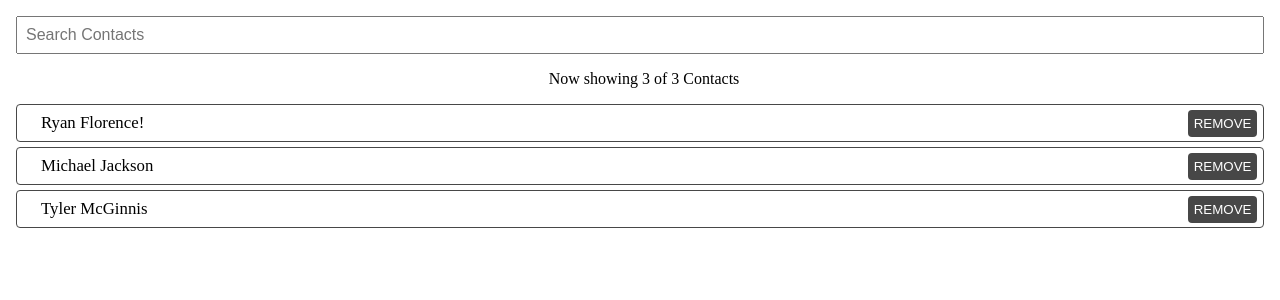
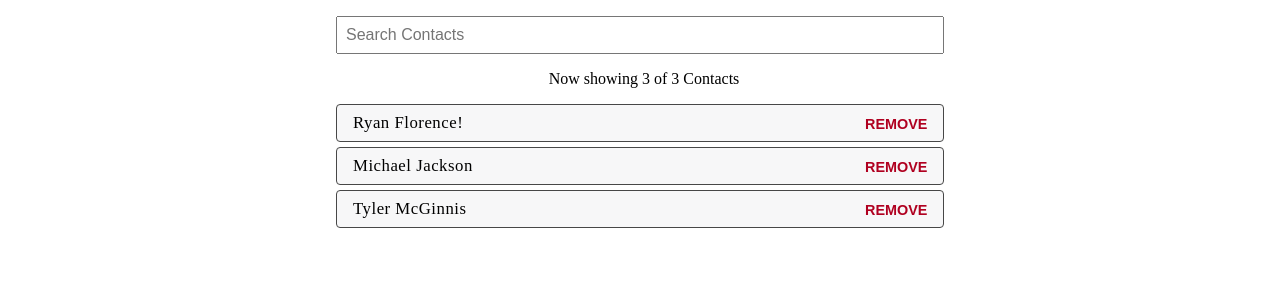
Before and after one commit to mankirats/Contact_List, a React (Create React App) app: page / in a window 1280 px wide. Shown: the top 300 px of the page. Built offline with nearby package versions, Linux system fonts and the light colour scheme.

Commit message:
ShowAll button added

```diff
--- a/src/Components/ListContacts.js
+++ b/src/Components/ListContacts.js
@@ -3,42 +3,59 @@ import propTypes from "prop-types";
 import SearchContacts from "./SearchContacts";
 import escapeStringRegexp from "escape-string-regexp";
 import styled from "styled-components";
+import { device } from "../device";
 
 const PageContainer = styled.div`
   padding: 1rem;
+  height: 100vh;
+  margin-left: auto;
+  margin-right: auto;
+  @media ${device.laptop} {
+    max-width: 50%;
+  }
 `;
 
 const ContactList = styled.ul`
   padding: 0;
 `;
 
+const ShowAllButton = styled.a``;
+
 const ContactItems = styled.li`
+  background-color: #f7f7f8;
   position: relative;
   border: 0.1px solid #474747;
   border-radius: 4px;
   list-style-type: none;
   width: 100%;
-  padding: 0.5rem 1.5rem;
+  letter-spacing: 0.5px;
+  padding: 0.5rem 1rem;
   margin-top: 5px;
   font-size: 1.05rem;
 `;
 
 const RemoveContactButton = styled.button`
   position: absolute;
-  right: 6px;
-  bottom: 4.5px;
+  right: 10px;
+  bottom: 3.5px;
   border-radius: 4px;
-  background-color: #474747;
-  color: white;
+  background-color: transparent;
+  color: #b00020;
+  font-weight: 600;
+  font-size: 0.9rem;
   border: transparent;
   outline: none;
   padding: 0.35rem;
   margin-right: auto;
+  &:hover {
+    text-decoration: underline;
+  }
 `;
 
 const ContactCounts = styled.div`
   padding: 1rem 0rem 0rem 0.5rem;
   text-align: center;
+  font-weight: 500;
 `;
 
 function ListContacts(props) {
@@ -48,6 +65,11 @@ function ListContacts(props) {
     setContactSearch((contactSearch = searchKey));
     console.log(contactSearch);
   };
+
+  const showAllContacts = () => {
+    setContactSearch((contactSearch = ""));
+  };
+
   let showingContacts;
   if (contactSearch) {
     const match = new RegExp(escapeStringRegexp(contactSearch), "i");
@@ -62,7 +84,14 @@ function ListContacts(props) {
         liftingSearchInput={(val) => handlingSearch(val)}
       ></SearchContacts>
       <ContactCounts>
-        Now showing {showingContacts.length} of {props.contacts.length} Contacts
+        Now showing {showingContacts.length} of {props.contacts.length} Contacts{" "}
+        {showingContacts.length < props.contacts.length ? (
+          <ShowAllButton onClick={() => showAllContacts()}>
+            Show All
+          </ShowAllButton>
+        ) : (
+          <></>
+        )}
       </ContactCounts>
       <ContactList>
         {showingContacts.map((contact) => (
--- a/src/device.js
+++ b/src/device.js
@@ -1,4 +1,4 @@
-export const size = {
+const size = {
   mobileS: "320px",
   mobileM: "375px",
   mobileL: "425px",
@@ -7,3 +7,14 @@ export const size = {
   laptopL: "1440px",
   desktop: "2560px",
 };
+
+export const device = {
+  mobileS: `(min-width: ${size.mobileS})`,
+  mobileM: `(min-width: ${size.mobileM})`,
+  mobileL: `(min-width: ${size.mobileL})`,
+  tablet: `(min-width: ${size.tablet})`,
+  laptop: `(min-width: ${size.laptop})`,
+  laptopL: `(min-width: ${size.laptopL})`,
+  desktop: `(min-width: ${size.desktop})`,
+  desktopL: `(min-width: ${size.desktop})`,
+};
```
